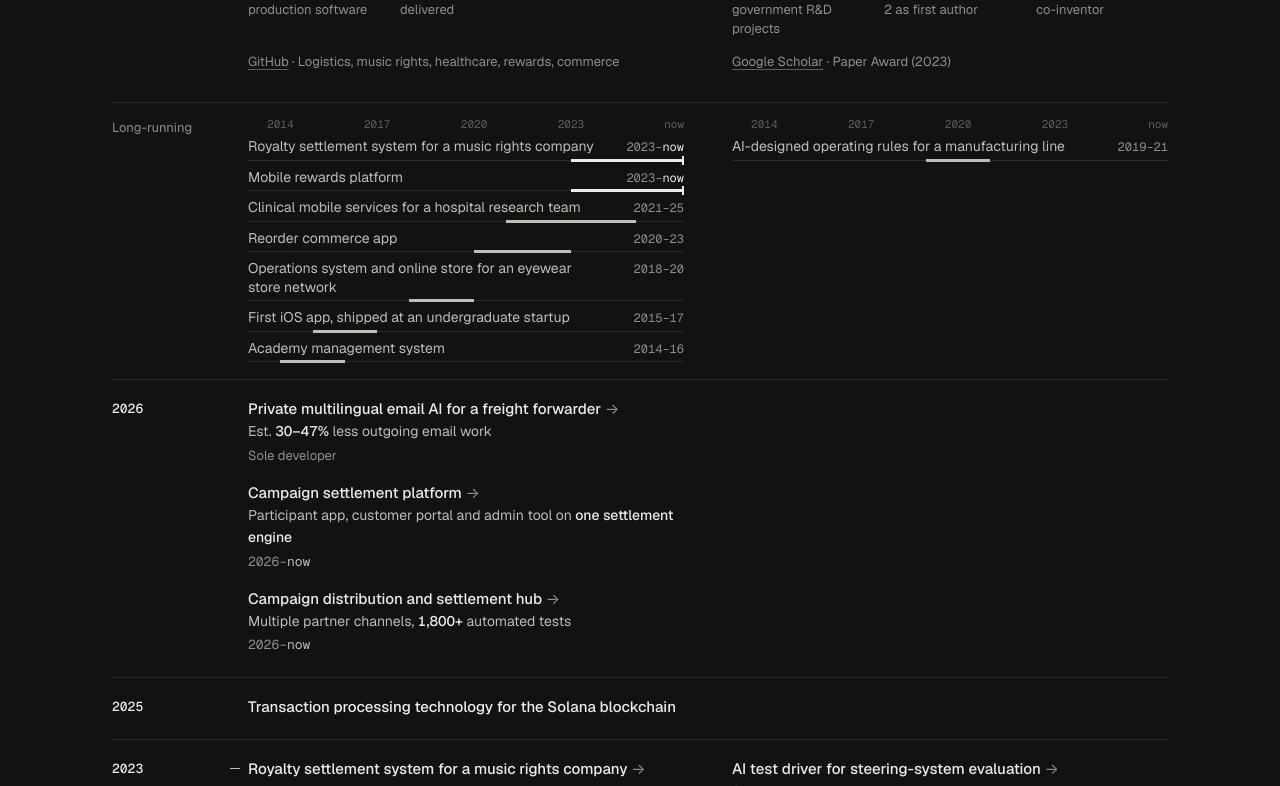
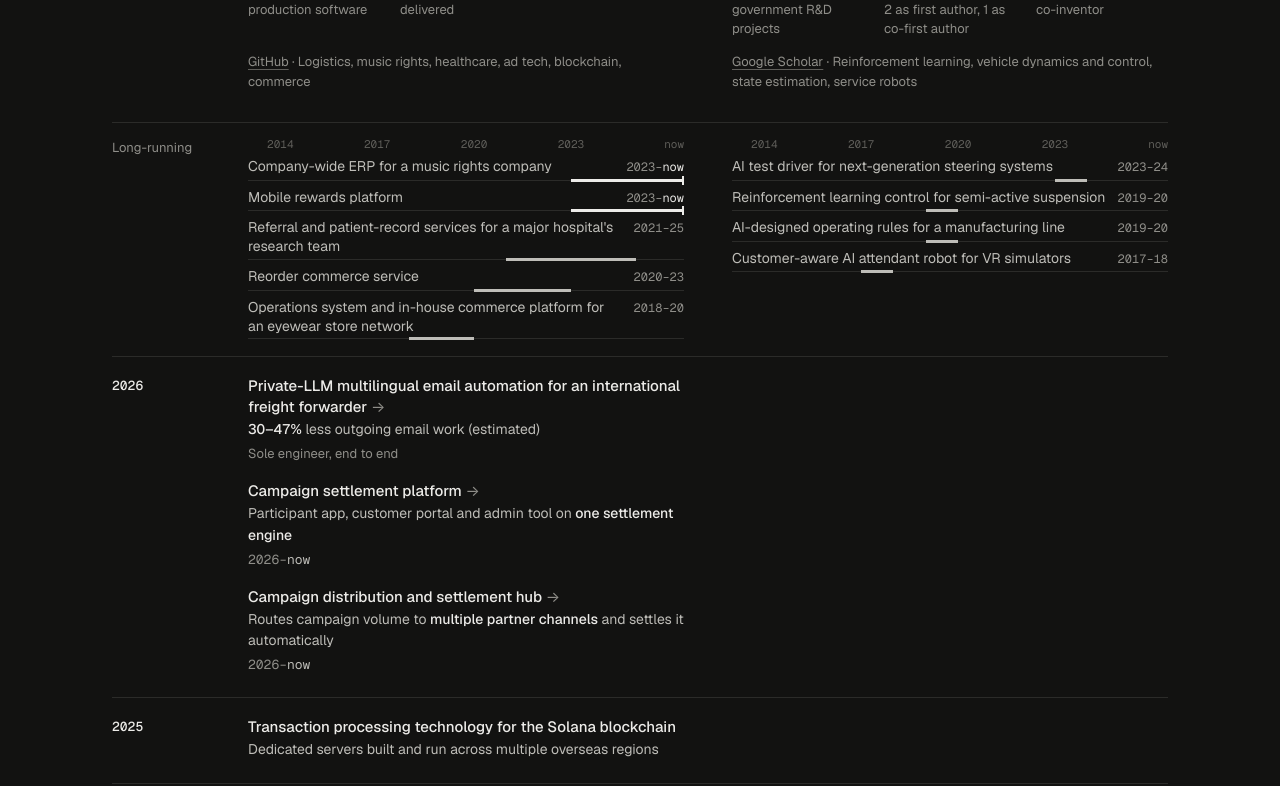
Before and after one commit to codemoo/hwanmoo.yong.phd, a plain HTML site: page index.html in a window 1280 px wide. Shown: the part 566-1352 px from the top of the page. Drawn offline with nearby package versions, Linux system fonts and the light colour scheme.

Commit message:
Strength audit: patent names, stronger result lines, weak rows removed; research projects in the long-running band
Co-Authored-By: Claude Opus 5.5 <noreply@anthropic.com>

```diff
--- a/index.html
+++ b/index.html
@@ -283,7 +283,7 @@ html[lang="ko"] #locrow { display: none; }
     </div>
     <div class="row g3">
       <dt data-i18n="kTeach">Teaching</dt>
-      <dd class="span2"><div class="ln"><span data-i18n="teach">Lecturer, Yonsei University</span><span class="when">2022–23</span></div></dd>
+      <dd class="span2"><div class="ln"><span data-i18n="teach">Lecturer in Mechanical Engineering, Yonsei University</span><span class="when">2022–23</span></div></dd>
     </div>
   </dl>
 
@@ -338,7 +338,7 @@ html[lang="ko"] #locrow { display: none; }
       navWork: "Work", navContact: "Contact",
       kNow: "Now", now1: "CEO, Moomoo Company", now2: "CTO, Funeasy",
       kEdu: "Education", edu: "Ph.D., M.S. and B.S. in Mechanical Engineering, Yonsei University",
-      kTeach: "Teaching", teach: "Lecturer, Yonsei University",
+      kTeach: "Teaching", teach: "Lecturer in Mechanical Engineering, Yonsei University",
       dev: "Development", res: "Research", byYear: "By year",
       kPaper: "Paper", kPatent: "Patent",
       jcrNote: "Journal metrics from JCR 2025.",
@@ -373,16 +373,16 @@ html[lang="ko"] #locrow { display: none; }
     ],
     res: [
       { n: "6", u: { ko: "건" }, en: "industry and government R&D projects", ko: "산학·정부 R&D 과제" },
-      { n: "4", u: { ko: "편" }, en: "SCI(E) journal papers, 2 as first author", ko: "SCI(E) 저널 논문(제1저자 2편)" },
+      { n: "4", u: { ko: "편" }, en: "SCI(E) journal papers, 2 as first author, 1 as co-first author", ko: "SCI(E) 저널 논문(제1저자 2편, 공동\u00a0제1저자 1편)" },
       { n: "4", u: { ko: "건" }, en: "patents granted as co-inventor", ko: "특허 등록(공동 발명)" }
     ],
     devCap: {
-      en: "<a href=\"" + GITHUB + "\" rel=\"noopener\" target=\"_blank\">GitHub</a> · Logistics, music rights, healthcare, rewards, commerce",
-      ko: "<a href=\"" + GITHUB + "\" rel=\"noopener\" target=\"_blank\">GitHub</a> · 물류, 음악 저작권, 의료, 리워드, 커머스"
+      en: "<a href=\"" + GITHUB + "\" rel=\"noopener\" target=\"_blank\">GitHub</a> · Logistics, music rights, healthcare, ad tech, blockchain, commerce",
+      ko: "<a href=\"" + GITHUB + "\" rel=\"noopener\" target=\"_blank\">GitHub</a> · 물류, 음악 저작권, 의료, 애드테크, 블록체인, 커머스"
     },
     resCap: {
-      en: "<a href=\"" + SCHOLAR + "\" rel=\"noopener\" target=\"_blank\">Google Scholar</a> · Paper Award (2023)",
-      ko: "<a href=\"" + SCHOLAR + "\" rel=\"noopener\" target=\"_blank\">Google Scholar</a> · 논문상(2023)"
+      en: "<a href=\"" + SCHOLAR + "\" rel=\"noopener\" target=\"_blank\">Google Scholar</a> · Reinforcement learning, vehicle dynamics and control, state estimation, service robots",
+      ko: "<a href=\"" + SCHOLAR + "\" rel=\"noopener\" target=\"_blank\">Google Scholar</a> · 강화학습, 차량 동역학·제어, 상태 추정, 서비스 로봇"
     }
   };
 
@@ -394,97 +394,87 @@ html[lang="ko"] #locrow { display: none; }
     tase: { v: "IEEE Transactions on Automation Science and Engineering", doi: "10.1109/TASE.2020.2980305", q: "Q1", jif: "7.9", top: "11.9", cat: "Automation & Control Systems" }
   };
 
-  /* y = anchor (start) year on the rail. p = period shown on the row. href = detail page ("#" = detail page planned, not built yet). */
+  /* y = anchor (start) year on the rail. p = period shown on the row. href = detail page ("#" = detail page planned, not built yet).
+     noLong = keep a 3-year row out of the long-running band (light early work stays in the rail only).
+     kind "patent": t = official title, one row per patent at its grant year. */
   var DEV = [
     { y: 2026, p: "2026", href: "#",
-      en: { t: "Private multilingual email AI for a freight forwarder", m: "Sole developer", r: "Est. **30–47%** less outgoing email work" },
-      ko: { t: "물류 기업의 사내 전용 다국어 메일 AI", m: "단독 개발", r: "발신 메일 업무 **30–47%** 절감(추정)" } },
+      en: { t: "Private-LLM multilingual email automation for an international freight forwarder", m: "Sole engineer, end to end", r: "**30–47%** less outgoing email work (estimated)" },
+      ko: { t: "국제 물류 기업의 사내 LLM 다국어 메일 자동화", m: "단독 개발·운영", r: "발신 메일 업무 **30–47%** 절감(추정)" } },
     { y: 2026, p: "2026–", href: "#",
       en: { t: "Campaign settlement platform", r: "Participant app, customer portal and admin tool on **one settlement engine**" },
       ko: { t: "캠페인 정산 플랫폼", r: "참여자 앱, 고객 포털, 관리 도구를 **정산 엔진 하나**로 통합" } },
     { y: 2026, p: "2026–", href: "#",
-      en: { t: "Campaign distribution and settlement hub", r: "Multiple partner channels, **1,800+** automated tests" },
-      ko: { t: "캠페인 유통·정산 허브", r: "다수 파트너 채널 연동, 자동 테스트 **1,800+**" } },
+      en: { t: "Campaign distribution and settlement hub", r: "Routes campaign volume to **multiple partner channels** and settles it automatically" },
+      ko: { t: "캠페인 유통·정산 허브", r: "캠페인 물량을 **다수 파트너 채널**에 배분하고 자동 정산" } },
     { y: 2025, p: "2025",
-      en: { t: "Transaction processing technology for the Solana blockchain" },
-      ko: { t: "솔라나 블록체인 트랜잭션 처리 기술 개발" } },
+      en: { t: "Transaction processing technology for the Solana blockchain", r: "Dedicated servers built and run across multiple overseas regions" },
+      ko: { t: "솔라나 블록체인 트랜잭션 처리 기술 개발", r: "해외 여러 지역에 전용 서버 인프라 구축·운영" } },
     { y: 2023, p: "2023–", href: "#",
-      en: { t: "Royalty settlement system for a music rights company", m: "Sole developer", r: "Automated royalty statements and settlement" },
-      ko: { t: "음악 권리사의 저작권료 정산 시스템", m: "단독 개발", r: "명세서 및 정산 시스템 자동화" } },
+      en: { t: "Company-wide ERP for a music rights company", m: "Sole engineer, end to end", r: "Automated royalty statements and settlement" },
+      ko: { t: "음악 권리사의 전사 ERP", m: "단독 개발·운영", r: "명세서 및 정산 시스템 자동화" } },
     { y: 2023, p: "2023–", href: "#",
       en: { t: "Mobile rewards platform", r: "Ledger of **hundreds of millions** of transactions" },
       ko: { t: "모바일 리워드 플랫폼", r: "거래 원장 **수억 건** 규모" } },
     { y: 2023, p: "2023", href: "#",
-      en: { t: "Medical imaging AI service", m: "Sole developer", r: "Built the AI analysis server, app and web" },
-      ko: { t: "의료영상 AI 서비스", m: "단독 개발", r: "AI 분석 서버와 앱·웹 구축" } },
+      en: { t: "Cardiac imaging AI service", m: "Sole developer", r: "Built the AI analysis server, app and web" },
+      ko: { t: "심장 영상 분석 AI 서비스", m: "단독 개발", r: "AI 분석 서버와 앱·웹 구축" } },
     { y: 2021, p: "2021–25", href: "#",
-      en: { t: "Clinical mobile services for a hospital research team", m: "Sole developer", r: "**3** services across **4** contracts" },
-      ko: { t: "병원 연구팀의 임상 모바일 서비스", m: "단독 개발", r: "서비스 **3건**, 계약 **4회**" } },
+      en: { t: "Referral and patient-record services for a major hospital's research team", m: "Sole developer", r: "Apps, web and servers, with medical-device integration" },
+      ko: { t: "대형 병원 연구팀의 진료 협력·환자 기록 서비스", m: "단독 개발", r: "앱·웹·서버 구축과 의료 측정 장치 연동" } },
     { y: 2020, p: "2020–23", href: "#",
-      en: { t: "Reorder commerce app", m: "Co-founder, backend lead", r: "**Thousands** of orders a month" },
-      ko: { t: "재구매 커머스 앱", m: "공동창업 · 백엔드 리드", r: "월 **수천 건** 주문" } },
+      en: { t: "Reorder commerce service", m: "Co-founder, backend lead", r: "Built the backend: payments, delivery tracking and operations tooling" },
+      ko: { t: "재구매 커머스 서비스", m: "공동창업 · 백엔드 리드", r: "결제, 배송 추적, 운영 관리 도구 등 백엔드 전반 구축" } },
     { y: 2020, p: "2020–21",
-      en: { t: "Membership community platform and mobile app" },
-      ko: { t: "정기 모임 서비스 플랫폼과 모바일 앱" } },
+      en: { t: "Paid membership platform", r: "From payments and automated messaging to retention and revenue analytics" },
+      ko: { t: "유료 멤버십 플랫폼", r: "결제·자동 알림 발송부터 회원 유지·매출 지표까지" } },
     { y: 2020, p: "2020–21",
-      en: { t: "Custom-fit ordering web with phone-photo measurement" },
-      ko: { t: "스마트폰 사진으로 치수를 재는 맞춤 주문 웹사이트" } },
-    { y: 2020, p: "2020–21",
-      en: { t: "Family outings app: backend and launch" },
-      ko: { t: "가족 나들이 정보 앱의 서버 구축과 출시" } },
+      en: { t: "Custom-fit ordering with AI sizing from phone video" },
+      ko: { t: "스마트폰 촬영으로 AI가 치수를 재는 맞춤 주문 서비스" } },
     { y: 2018, p: "2018–20",
-      en: { t: "Operations system and online store for an eyewear store network", r: "Intake to settlement for **hundreds** of stores" },
-      ko: { t: "안경 매장망 운영 시스템과 온라인몰", r: "매장 **수백 곳**의 접수부터 정산까지" } },
+      en: { t: "Operations system and in-house commerce platform for an eyewear store network", r: "Intake to settlement for **hundreds** of stores" },
+      ko: { t: "안경 매장망 운영 시스템과 자체 커머스 플랫폼", r: "매장 **수백 곳**의 접수부터 정산까지" } },
     { y: 2017, p: "2017–18",
-      en: { t: "Corporate travel management platform" },
-      ko: { t: "기업 출장 관리 플랫폼" } },
-    { y: 2015, p: "2015–17",
-      en: { t: "First iOS app, shipped at an undergraduate startup" },
-      ko: { t: "학부 시절 스타트업에서 첫 iOS 앱 출시" } },
-    { y: 2014, p: "2014–16",
-      en: { t: "Academy management system" },
-      ko: { t: "학원 관리 시스템" } }
+      en: { t: "Corporate travel management platform", r: "Integrated with global airline reservation systems" },
+      ko: { t: "기업 출장 관리 플랫폼", r: "글로벌 항공 예약 시스템 연동" } },
+    { y: 2015, p: "2015–17", noLong: true,
+      en: { t: "Multi-party scheduling app" },
+      ko: { t: "다자간 일정 조율 앱 개발" } },
+    { y: 2014, p: "2014–16", noLong: true,
+      en: { t: "Student and grade management system for academies" },
+      ko: { t: "학원 수강생·성적 관리 시스템" } }
   ];
 
   var RES = [
-    { y: 2023, p: "2023", href: "#",
-      en: { t: "AI test driver for steering-system evaluation", m: "with an auto parts maker · lead researcher", r: "Steadier than the stock driver model, **cone hits eliminated**" },
-      ko: { t: "조향 시스템 평가용 AI 시험운전자", m: "자동차 부품사 산학과제 · 연구 책임", r: "기본 운전자 모델보다 안정적, **콘 충돌 없음**" } },
-    { y: 2023, p: "2023",
-      en: { t: "Ocean sensor data clustering, proof of concept" },
-      ko: { t: "해양 관측 데이터 군집 분석 PoC" } },
+    { y: 2023, p: "2023–24", href: "#",
+      en: { t: "AI test driver for next-generation steering systems", m: "with an auto parts maker · technical lead", r: "In simulation, handles **limit maneuvers** steadily; delivered to the maker" },
+      ko: { t: "차세대 조향 시스템 평가용 AI 시험운전자", m: "자동차 부품사 산학과제 · 실무 총괄", r: "시뮬레이션에서 **한계 주행**까지 안정적으로 소화, 부품사에 납품" } },
     { y: 2023, kind: "paper", pub: "tie", en: { t: "first author · Paper Award" }, ko: { t: "제1저자 · 논문상" } },
-    { y: 2023, kind: "patent", en: { t: "2 granted, as co-inventor" }, ko: { t: "2건 등록(공동 발명)" } },
-    { y: 2022, p: "2022",
-      en: { t: "Multiplayer autonomous racing simulator for a graduate course" },
-      ko: { t: "대학원 수업용 멀티플레이 자율주행 레이싱 시뮬레이터" } },
+    { y: 2023, kind: "patent", en: { t: "VR simulator control method using emotional state estimation" }, ko: { t: "감정 상태 추정을 이용한 VR 시뮬레이터 제어 방법" } },
+    { y: 2023, kind: "patent", en: { t: "Method for estimating integrable physical quantities using an artificial neural network" }, ko: { t: "인공신경망을 이용한 적분산출가능물리량 추정방법" } },
     { y: 2021, p: "2021",
-      en: { t: "Learned vehicle state estimation" },
-      ko: { t: "학습 기반 차량 상태 추정" } },
+      en: { t: "Learned vehicle state estimation from low-cost sensors", r: "Recovers speed and displacement from accelerometer and gyro signals alone" },
+      ko: { t: "저가 센서 기반 학습형 차량 상태 추정", r: "가속도·자이로 신호만으로 속도·변위 복원" } },
     { y: 2021, kind: "paper", pub: "nd", en: { t: "first author" }, ko: { t: "제1저자" } },
     { y: 2021, kind: "paper", pub: "pla", en: { t: "co-author" }, ko: { t: "공저자" } },
-    { y: 2021, kind: "patent", en: { t: "1 granted, as co-inventor" }, ko: { t: "1건 등록(공동 발명)" } },
-    { y: 2020, kind: "paper", pub: "tase", en: { t: "co-author" }, ko: { t: "공저자" } },
-    { y: 2020, kind: "patent", en: { t: "1 granted, as co-inventor" }, ko: { t: "1건 등록(공동 발명)" } },
+    { y: 2021, kind: "patent", en: { t: "Concierge robot and method of providing personalized service using the same" }, ko: { t: "컨시어지 로봇 및 이를 이용한 고객 맞춤형 서비스 제공 방법" } },
+    { y: 2020, kind: "paper", pub: "tase", en: { t: "co-first author" }, ko: { t: "공동\u00a0제1저자" } },
+    { y: 2020, kind: "patent", en: { t: "Suspension control system based on reinforcement learning" }, ko: { t: "강화학습 기반 서스펜션 제어장치" } },
     { y: 2019, p: "2019–20", href: SUSPENSION,
-      en: { t: "Learned semi-active suspension control", m: "with an automaker", r: "Learned controller **verified on a real car**" },
-      ko: { t: "학습형 반능동 서스펜션 제어", m: "완성차 업체 산학과제", r: "학습 제어기 **실차 검증**" } },
-    { y: 2019, p: "2019–21",
-      en: { t: "AI-designed operating rules for a manufacturing line", m: "Industry R&D" },
-      ko: { t: "제조 라인 운영 규칙을 AI로 자동 설계", m: "산학과제" } },
+      en: { t: "Reinforcement learning control for semi-active suspension", m: "with an automaker", r: "Learned controller run **on a real car** and tested on the road" },
+      ko: { t: "강화학습 기반 반능동 서스펜션 제어", m: "완성차 업체 산학과제", r: "학습 제어기를 **실차**에 탑재해 주행 시험으로 검증" } },
     { y: 2019, p: "2019–20",
-      en: { t: "Semi-active suspension control strategies using deep learning", m: "M.S. thesis" },
-      ko: { t: "딥러닝 기반 반능동 서스펜션 제어 전략", m: "석사학위 논문" } },
+      en: { t: "AI-designed operating rules for a manufacturing line", m: "with a manufacturing-equipment company", r: "Verified running in a real controller environment" },
+      ko: { t: "제조 라인 운영 규칙을 AI로 자동 설계", m: "제조 설비 기업 산학과제", r: "실제 제어기 환경에서 구동 검증" } },
     { y: 2017, p: "2017–18",
-      en: { t: "AI attendant robot for VR simulators", m: "Government R&D", r: "Field-tested with **hundreds** of visitors" },
-      ko: { t: "VR 시뮬레이터용 AI 안내 로봇", m: "정부 R&D", r: "방문객 **수백 명** 대상 현장 검증" } }
+      en: { t: "Customer-aware AI attendant robot for VR simulators", m: "Government R&D", r: "Field-tested with **hundreds** of visitors in a live venue; significantly higher satisfaction" },
+      ko: { t: "VR 시뮬레이터용 고객 맞춤형 AI 안내 로봇", m: "정부 R&D", r: "방문객 **수백 명** 대상 현장 검증, 만족도 유의하게 향상" } }
   ];
-
   var lang = "en";
 
   /* Period from p: "2021–25" = 2021 to 2025, "2023–" = ongoing (through NOW_Y).
      Band scale: 2013.5 to the end of NOW_Y, so the 2014 label (centred on mid-2014 like the others) has room on the left. */
-  var NOW_Y = 2026, AX0 = 2013.5, AX1 = NOW_Y + 1, LONG_CAL = 3;
+  var NOW_Y = 2026, AX0 = 2013.5, AX1 = NOW_Y + 1, LONG_CAL = 3, LONG_CAL_RES = 2; /* research projects ran late spring to early next year, so 2 calendar years already means a long project */
   function span(it) {
     var m = it.p && /^(\d{4})(–)?(\d{2}|\d{4})?$/.exec(it.p);
     if (!m) return null;
@@ -495,8 +485,8 @@ html[lang="ko"] #locrow { display: none; }
   /* Stable ids so band rows can link to their item in the year rail. */
   DEV.forEach(function (it, i) { it.id = "w-dev-" + i; it.trk = "dev"; });
   RES.forEach(function (it, i) { it.id = "w-res-" + i; it.trk = "res"; });
-  /* Long-running = spans 3+ calendar years (ongoing counted through NOW_Y). */
-  function isLong(it) { var sp = span(it); return !!sp && sp.e - sp.s + 1 >= LONG_CAL; }
+  /* Long-running = development spans 3+ calendar years, research 2+ (ongoing counted through NOW_Y), unless the row opts out with noLong. */
+  function isLong(it) { var sp = !it.noLong && span(it); return !!sp && sp.e - sp.s + 1 >= (it.trk === "res" ? LONG_CAL_RES : LONG_CAL); }
   /* Period text shared by the band and the year rail: "2023–now" for ongoing work. */
   function periodHTML(it) {
     var sp = span(it);
```
